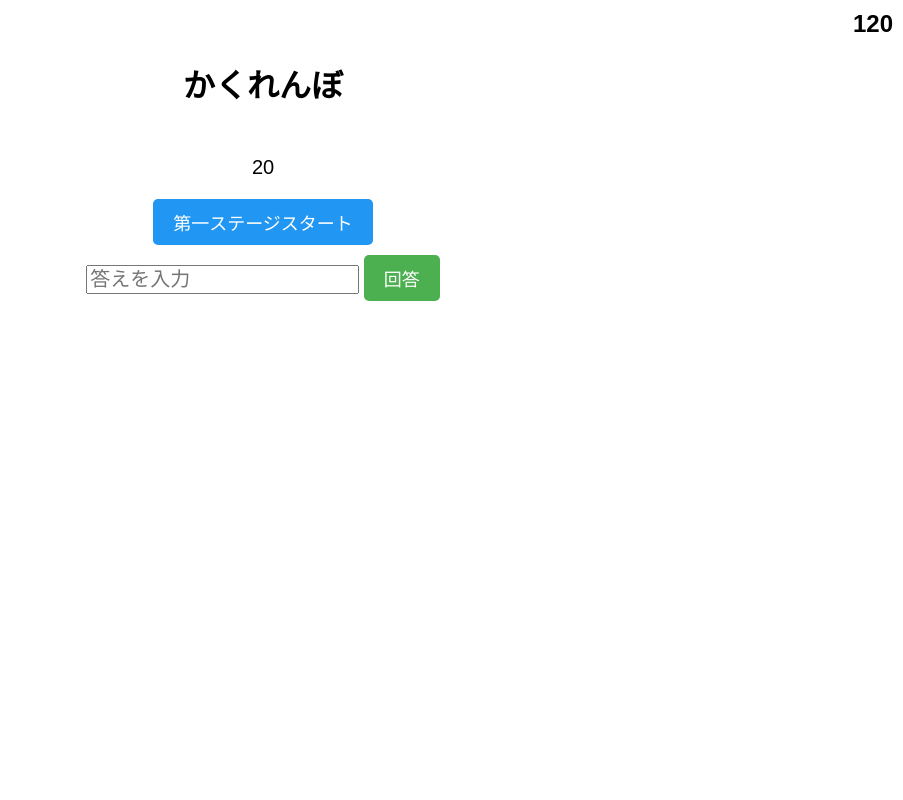
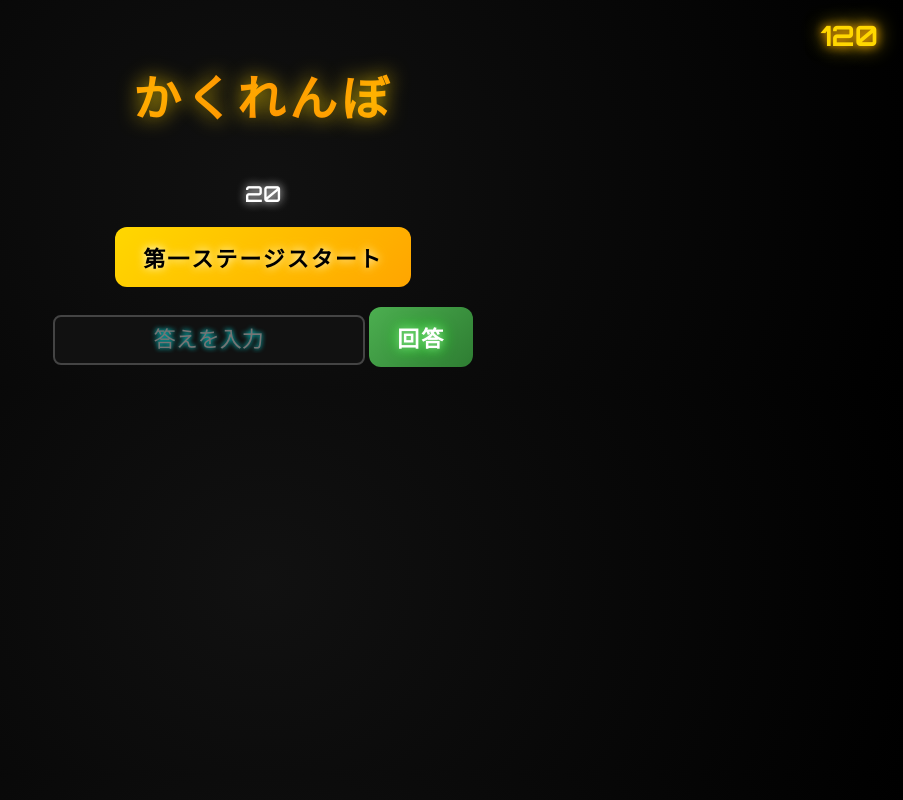
Before and after one commit to Mikaeru104/quiz-zetubou, a website: page index.html in a window 1280 px wide. Shown: the whole page, without its empty margins (377-1280 px from the left). Drawn offline with Linux system fonts and the light colour scheme.

Commit message:
Update index.html

```diff
--- a/index.html
+++ b/index.html
@@ -5,32 +5,118 @@
     <meta name="viewport" content="width=device-width, initial-scale=1.0">
     <title>クイズアプリ</title>
     <style>
-        body { font-family: Arial, sans-serif; text-align: center; }
-        #waitingMessage { color: red; font-weight: bold; }
-        #gameTimer { position: fixed; top: 10px; right: 10px; font-size: 24px; font-weight: bold; }
-
-        /* ← タイトルの位置を下げる */
-        h1 {
-            margin-top: 60px;  /* 好みに応じて数値を調整 (例: 80px にするともっと下がります) */
-            font-size: 32px;
+        body {
+            font-family: 'Orbitron', sans-serif; /* 未来的なフォント */
+            text-align: center;
+            background: radial-gradient(circle at center, #111 0%, #000 100%);
+            color: #fff;
+        }
+        #waitingMessage {
+            color: #FF1744;
+            font-weight: bold;
+            text-shadow: 0 0 8px #FF5252, 0 0 15px #FF1744;
+            font-size: 22px;
+        }
+        #gameTimer {
+            position: fixed;
+            top: 10px;
+            right: 10px;
+            font-size: 28px;
+            font-weight: bold;
+            background: rgba(0,0,0,0.6);
+            padding: 8px 15px;
+            border-radius: 12px;
+            color: #FFD700;
+            text-shadow: 0 0 10px #FFA500, 0 0 20px #FFD700;
         }
 
-        #question { margin-top: 50px; font-size: 24px; font-weight: bold; }
-        #timer { font-size: 20px; margin-top: 20px; }
-        #score { font-size: 20px; margin-top: 20px; }
-        #answerInput { font-size: 20px; margin-top: 20px; }
-        #answerBtn, #startBtn, #startBtnStage2, #startBtnStage3, #startBtnStage4, #clearBtn {
-            padding: 10px 20px; font-size: 18px; cursor: pointer;
-            border: none; border-radius: 5px; color: white;
+        h1 {
+            margin-top: 60px;
+            font-size: 48px;
+            letter-spacing: 4px;
+            background: linear-gradient(90deg, #FFD700, #FF8C00, #FFD700);
+            -webkit-background-clip: text;
+            -webkit-text-fill-color: transparent;
+            text-shadow: 0 0 20px rgba(255,215,0,0.8);
         }
-        #answerBtn { background-color: #4CAF50; }
-        #startBtn { background-color: #2196F3; display: inline-block; margin-top: 20px; }
-        #startBtnStage2 { background-color: #FF9800; display: none; margin-top: 20px; }
-        #startBtnStage3 { background-color: #9C27B0; display: none; margin-top: 20px; }
-        #startBtnStage4 { background-color: #E91E63; display: none; margin-top: 20px; }
-        #clearBtn { background-color: #4CAF50; display: none; margin-top: 20px; }
+
+        #question {
+            margin-top: 50px;
+            font-size: 28px;
+            font-weight: bold;
+            text-shadow: 0 0 10px cyan, 0 0 20px blue;
+        }
+        #timer, #score {
+            font-size: 22px;
+            margin-top: 20px;
+            text-shadow: 0 0 10px #fff;
+        }
+        #answerInput {
+            font-size: 22px;
+            margin-top: 20px;
+            padding: 10px;
+            border-radius: 8px;
+            border: 2px solid #444;
+            background: #111;
+            color: #0ff;
+            text-align: center;
+            text-shadow: 0 0 5px cyan;
+        }
+
+        button {
+            padding: 14px 28px;
+            font-size: 22px;
+            cursor: pointer;
+            border: none;
+            border-radius: 12px;
+            font-weight: bold;
+            letter-spacing: 2px;
+            margin-top: 20px;
+            transition: transform 0.2s, box-shadow 0.3s, background 0.3s;
+        }
+        button:hover {
+            transform: scale(1.15);
+            box-shadow: 0 0 25px white;
+        }
+
+        /* ステージボタン */
+        #startBtn {
+            background: linear-gradient(135deg, #FFD700, #FFA500);
+            color: black;
+            text-shadow: 0 0 10px white, 0 0 15px gold;
+        }
+        #startBtnStage2 {
+            background: linear-gradient(135deg, #00E676, #1B5E20);
+            display: none;
+            text-shadow: 0 0 10px #76FF03, 0 0 20px lime;
+        }
+        #startBtnStage3 {
+            background: linear-gradient(135deg, #2196F3, #0D47A1);
+            display: none;
+            text-shadow: 0 0 10px #40C4FF, 0 0 20px cyan;
+        }
+        #startBtnStage4 {
+            background: linear-gradient(135deg, #FF1744, #B71C1C);
+            display: none;
+            text-shadow: 0 0 10px #FF5252, 0 0 20px red;
+        }
+
+        /* クリアボタン */
+        #clearBtn {
+            background: linear-gradient(135deg, #00C853, #004D40);
+            display: none;
+            text-shadow: 0 0 10px white, 0 0 20px lime;
+        }
+
+        /* 回答ボタン */
+        #answerBtn {
+            background: linear-gradient(135deg, #4CAF50, #2E7D32);
+            color: white;
+            text-shadow: 0 0 10px #A5D6A7, 0 0 15px lime;
+        }
     </style>
-
+    <!-- Google Fonts 未来的フォント -->
+    <link href="https://fonts.googleapis.com/css2?family=Orbitron:wght@500;700&display=swap" rel="stylesheet">
 </head>
 <body>
     <!-- ステージ名 -->
```
